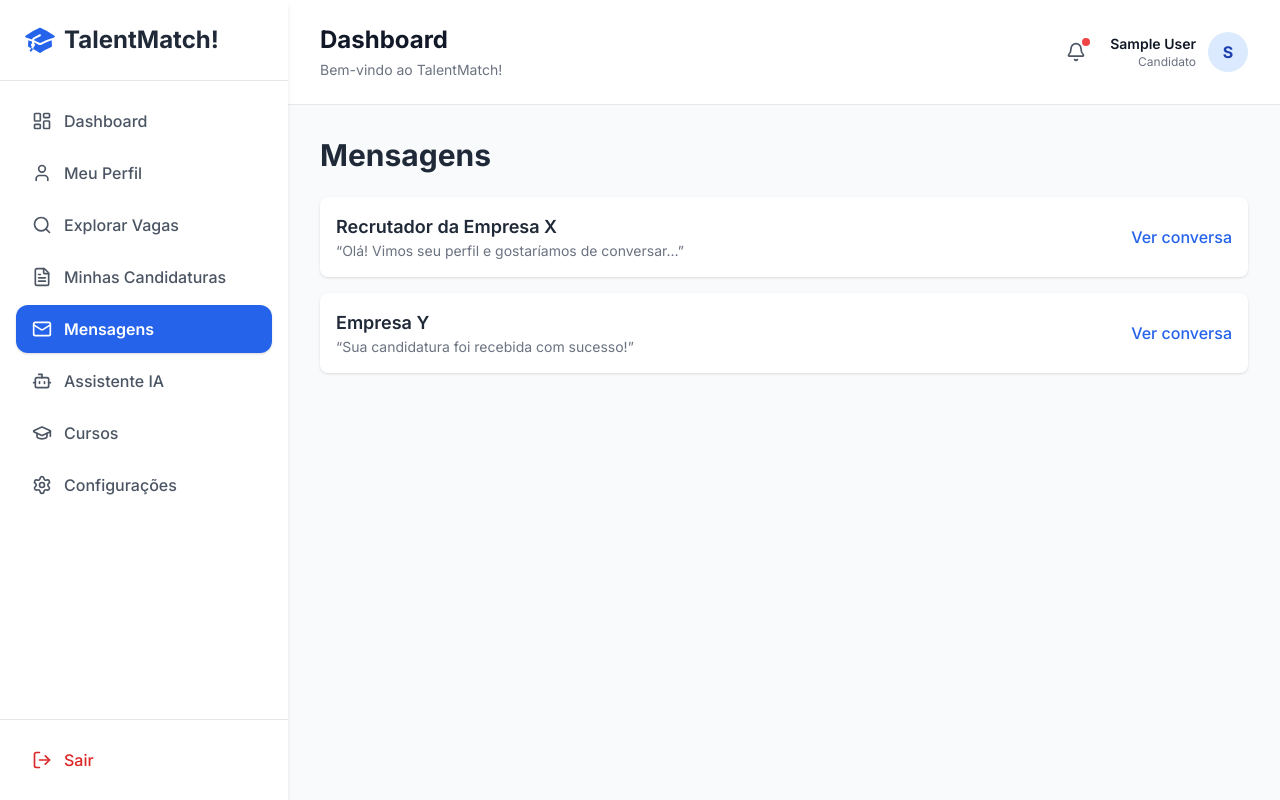
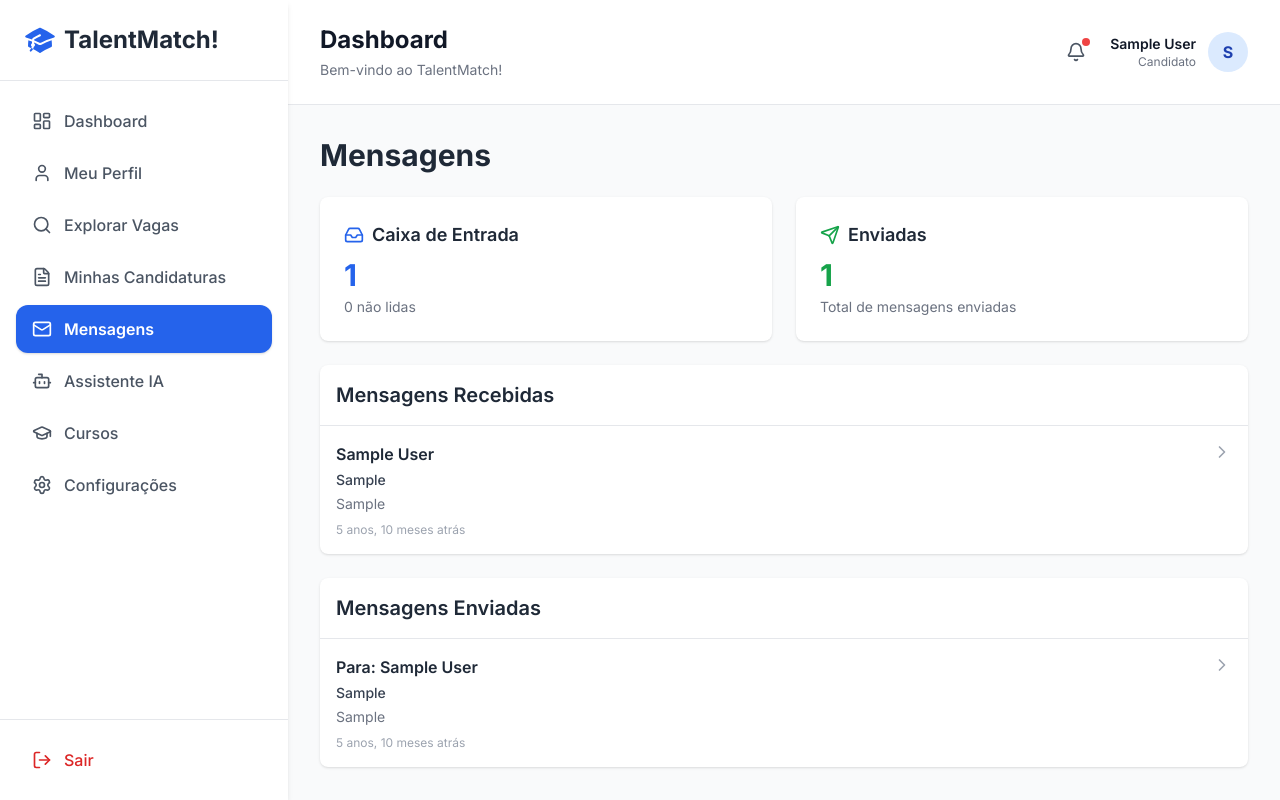
Before and after one commit to Hunas-tech/Talentmatch-Sistema-de-Vagas, a Django app: page /mensagens/ in a window 1280 px wide. Run offline with Django 5.2, Linux system fonts and the light colour scheme; a user stored in the database is signed in; tables that the repository leaves empty hold one stand-in row (values such as "Sample post"); some libraries are stand-ins or nearby versions.

Commit message:
Improve company dashboard and messaging features
Update company dashboard to display dynamic data and unread message counts. Enhance the messaging page with categorized views for received and sent messages, and add instructions for configuring the OpenAI API key.

Replit-Commit-Author: Agent
Replit-Commit-Session-Id: 4e044a42-46bd-4864-b49a-1b4ef12a7ea3
Replit-Commit-Checkpoint-Type: intermediate_checkpoint
Replit-Commit-Event-Id: e03916f5-74e1-4f08-94d3-9219ccaa4d2b
Replit-Commit-Screenshot-Url: https://storage.googleapis.com/screenshot-production-us-central1/2d2170a4-adcb-477b-b5a7-8d3a028d3351/4e044a42-46bd-4864-b49a-1b4ef12a7ea3/bqXDgFJ

```diff
--- a/core/views.py
+++ b/core/views.py
@@ -283,6 +283,7 @@ def dashboard_empresa(request):
     vagas = Vaga.objects.filter(empresa=empresa).order_by('-criado_em')
     vagas_abertas = vagas.filter(status='aberta')
     total_candidatos = Match.objects.filter(vaga__empresa=empresa).count()
+    mensagens_nao_lidas = Mensagem.objects.filter(destinatario=request.user, lida=False).count()
 
     context = {
         'empresa': empresa,
@@ -290,6 +291,7 @@ def dashboard_empresa(request):
         'vagas_abertas_count': vagas_abertas.count(),
         'total_vagas': vagas.count(),
         'total_candidatos': total_candidatos,
+        'mensagens_nao_lidas': mensagens_nao_lidas,
     }
     return render(request, 'dashboard_empresa.html', context)
 
@@ -614,10 +616,6 @@ def cadastro(request):
             messages.error(request, f'Erro inesperado: {str(e)}')
 
     return render(request, 'cadastro.html')
-
-def sair(request):
-    logout(request)
-    return redirect('landing_page')
 
 
 # ===============================
--- a/templates/dashboard_admin.html
+++ b/templates/dashboard_admin.html
@@ -87,12 +87,12 @@
         <!-- Navegação -->
         <nav class="flex-1 px-4 py-2 space-y-2">
             <!-- Item Ativo -->
-            <a href="#" class="flex items-center gap-3 px-4 py-2.5 rounded-lg bg-sidebar-active text-sidebar-active font-semibold">
+            <a href="{% url 'dashboard_admin' %}" class="flex items-center gap-3 px-4 py-2.5 rounded-lg bg-sidebar-active text-sidebar-active font-semibold">
                 <i data-lucide="layout-dashboard" class="w-5 h-5"></i>
                 <span>Visão Geral</span>
             </a>
             <!-- Itens Inativos -->
-            <a href="#" class="flex items-center gap-3 px-4 py-2.5 rounded-lg text-sidebar hover:text-sidebar-hover hover:bg-sidebar-hover transition-colors">
+            <a href="{% url 'gerenciar_usuarios' %}" class="flex items-center gap-3 px-4 py-2.5 rounded-lg text-sidebar hover:text-sidebar-hover hover:bg-sidebar-hover transition-colors">
                 <i data-lucide="users" class="w-5 h-5"></i>
                 <span>Gerenciar Usuários</span>
             </a>
--- a/templates/mensagens.html
+++ b/templates/mensagens.html
@@ -6,21 +6,86 @@
 {% block content %}
 <h1 class="text-3xl font-bold text-gray-800 mb-6">Mensagens</h1>
 
-<div class="space-y-4">
-    <div class="bg-white p-4 rounded-lg shadow flex items-center justify-between hover:shadow-md transition">
-        <div>
-            <h2 class="text-lg font-semibold text-gray-800">Recrutador da Empresa X</h2>
-            <p class="text-gray-500 text-sm">“Olá! Vimos seu perfil e gostaríamos de conversar…”</p>
-        </div>
-        <button class="text-blue-600 font-medium hover:underline">Ver conversa</button>
+<div class="grid grid-cols-1 lg:grid-cols-2 gap-6 mb-6">
+    <div class="bg-white p-6 rounded-lg shadow">
+        <h2 class="text-lg font-semibold text-gray-800 mb-2 flex items-center gap-2">
+            <i data-lucide="inbox" class="w-5 h-5 text-blue-600"></i>
+            Caixa de Entrada
+        </h2>
+        <p class="text-3xl font-bold text-blue-600">{{ mensagens_recebidas.count }}</p>
+        <p class="text-sm text-gray-500 mt-1">{{ nao_lidas }} não lida{{ nao_lidas|pluralize }}</p>
     </div>
 
-    <div class="bg-white p-4 rounded-lg shadow flex items-center justify-between hover:shadow-md transition">
-        <div>
-            <h2 class="text-lg font-semibold text-gray-800">Empresa Y</h2>
-            <p class="text-gray-500 text-sm">“Sua candidatura foi recebida com sucesso!”</p>
-        </div>
-        <button class="text-blue-600 font-medium hover:underline">Ver conversa</button>
+    <div class="bg-white p-6 rounded-lg shadow">
+        <h2 class="text-lg font-semibold text-gray-800 mb-2 flex items-center gap-2">
+            <i data-lucide="send" class="w-5 h-5 text-green-600"></i>
+            Enviadas
+        </h2>
+        <p class="text-3xl font-bold text-green-600">{{ mensagens_enviadas.count }}</p>
+        <p class="text-sm text-gray-500 mt-1">Total de mensagens enviadas</p>
+    </div>
+</div>
+
+<div class="bg-white rounded-lg shadow overflow-hidden">
+    <div class="p-4 border-b border-gray-200">
+        <h2 class="text-xl font-semibold text-gray-800">Mensagens Recebidas</h2>
+    </div>
+    <div class="divide-y divide-gray-200">
+        {% if mensagens_recebidas %}
+            {% for mensagem in mensagens_recebidas %}
+            <div class="p-4 hover:bg-gray-50 transition {% if not mensagem.lida %}bg-blue-50{% endif %}">
+                <div class="flex items-start justify-between">
+                    <div class="flex-1">
+                        <div class="flex items-center gap-2 mb-1">
+                            <h3 class="font-semibold text-gray-800">{{ mensagem.remetente.get_full_name|default:mensagem.remetente.username }}</h3>
+                            {% if not mensagem.lida %}
+                            <span class="px-2 py-0.5 bg-blue-600 text-white text-xs rounded-full">Nova</span>
+                            {% endif %}
+                        </div>
+                        <p class="text-sm font-medium text-gray-700">{{ mensagem.assunto }}</p>
+                        <p class="text-sm text-gray-500 mt-1">{{ mensagem.conteudo|truncatewords:15 }}</p>
+                        <p class="text-xs text-gray-400 mt-2">{{ mensagem.criado_em|timesince }} atrás</p>
+                    </div>
+                    <i data-lucide="chevron-right" class="w-5 h-5 text-gray-400"></i>
+                </div>
+            </div>
+            {% endfor %}
+        {% else %}
+            <div class="p-8 text-center">
+                <i data-lucide="inbox" class="w-12 h-12 text-gray-300 mx-auto mb-3"></i>
+                <p class="text-gray-500">Você ainda não tem mensagens recebidas.</p>
+            </div>
+        {% endif %}
+    </div>
+</div>
+
+<div class="bg-white rounded-lg shadow overflow-hidden mt-6">
+    <div class="p-4 border-b border-gray-200">
+        <h2 class="text-xl font-semibold text-gray-800">Mensagens Enviadas</h2>
+    </div>
+    <div class="divide-y divide-gray-200">
+        {% if mensagens_enviadas %}
+            {% for mensagem in mensagens_enviadas %}
+            <div class="p-4 hover:bg-gray-50 transition">
+                <div class="flex items-start justify-between">
+                    <div class="flex-1">
+                        <div class="flex items-center gap-2 mb-1">
+                            <h3 class="font-semibold text-gray-800">Para: {{ mensagem.destinatario.get_full_name|default:mensagem.destinatario.username }}</h3>
+                        </div>
+                        <p class="text-sm font-medium text-gray-700">{{ mensagem.assunto }}</p>
+                        <p class="text-sm text-gray-500 mt-1">{{ mensagem.conteudo|truncatewords:15 }}</p>
+                        <p class="text-xs text-gray-400 mt-2">{{ mensagem.criado_em|timesince }} atrás</p>
+                    </div>
+                    <i data-lucide="chevron-right" class="w-5 h-5 text-gray-400"></i>
+                </div>
+            </div>
+            {% endfor %}
+        {% else %}
+            <div class="p-8 text-center">
+                <i data-lucide="send" class="w-12 h-12 text-gray-300 mx-auto mb-3"></i>
+                <p class="text-gray-500">Você ainda não enviou nenhuma mensagem.</p>
+            </div>
+        {% endif %}
     </div>
 </div>
 {% endblock %}
```
Also changed, not shown: CONFIGURACAO_CHAT_IA.md (added, +110 -0 lines), templates/dashboard_empresa.html (+38 -13 lines), 1 other file.
